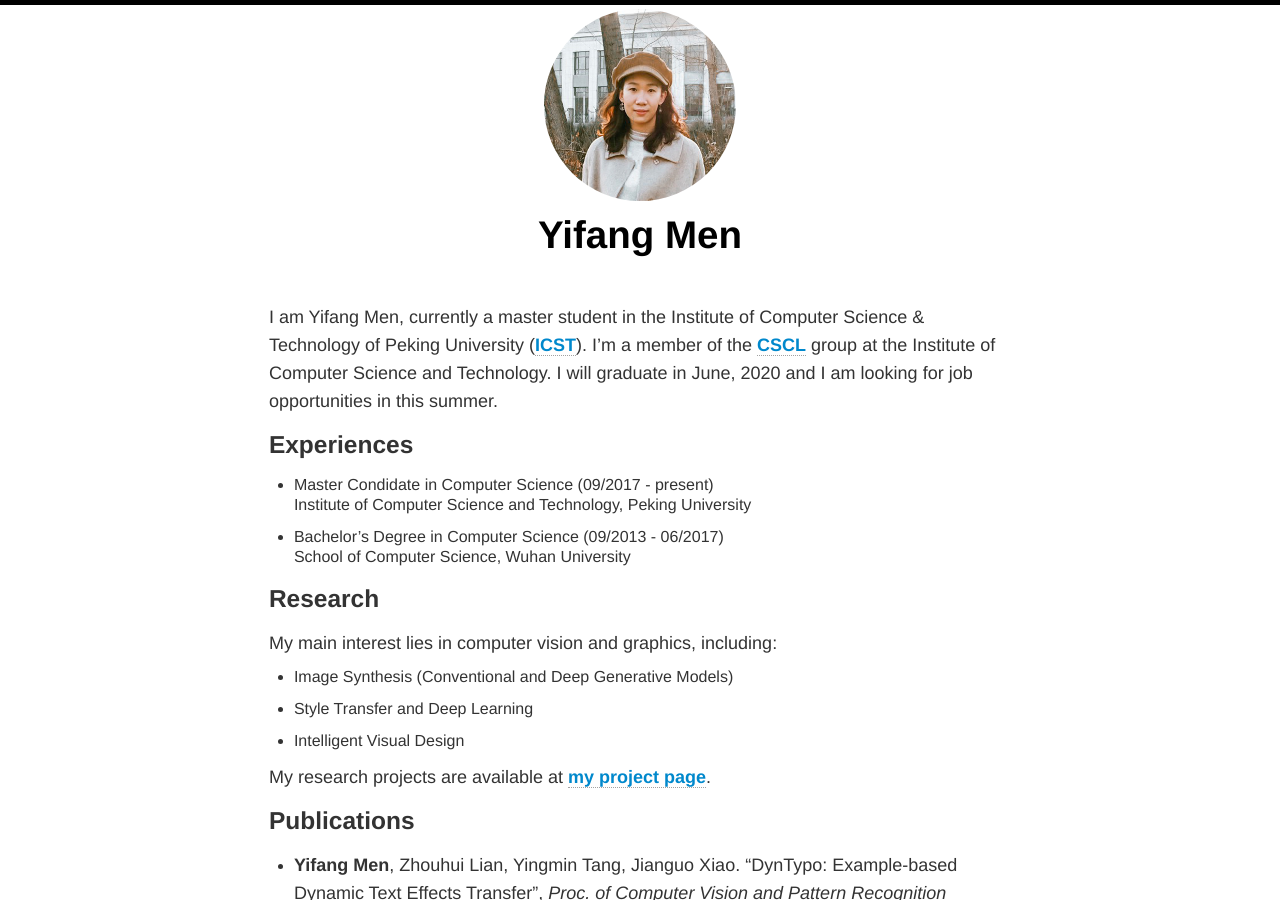
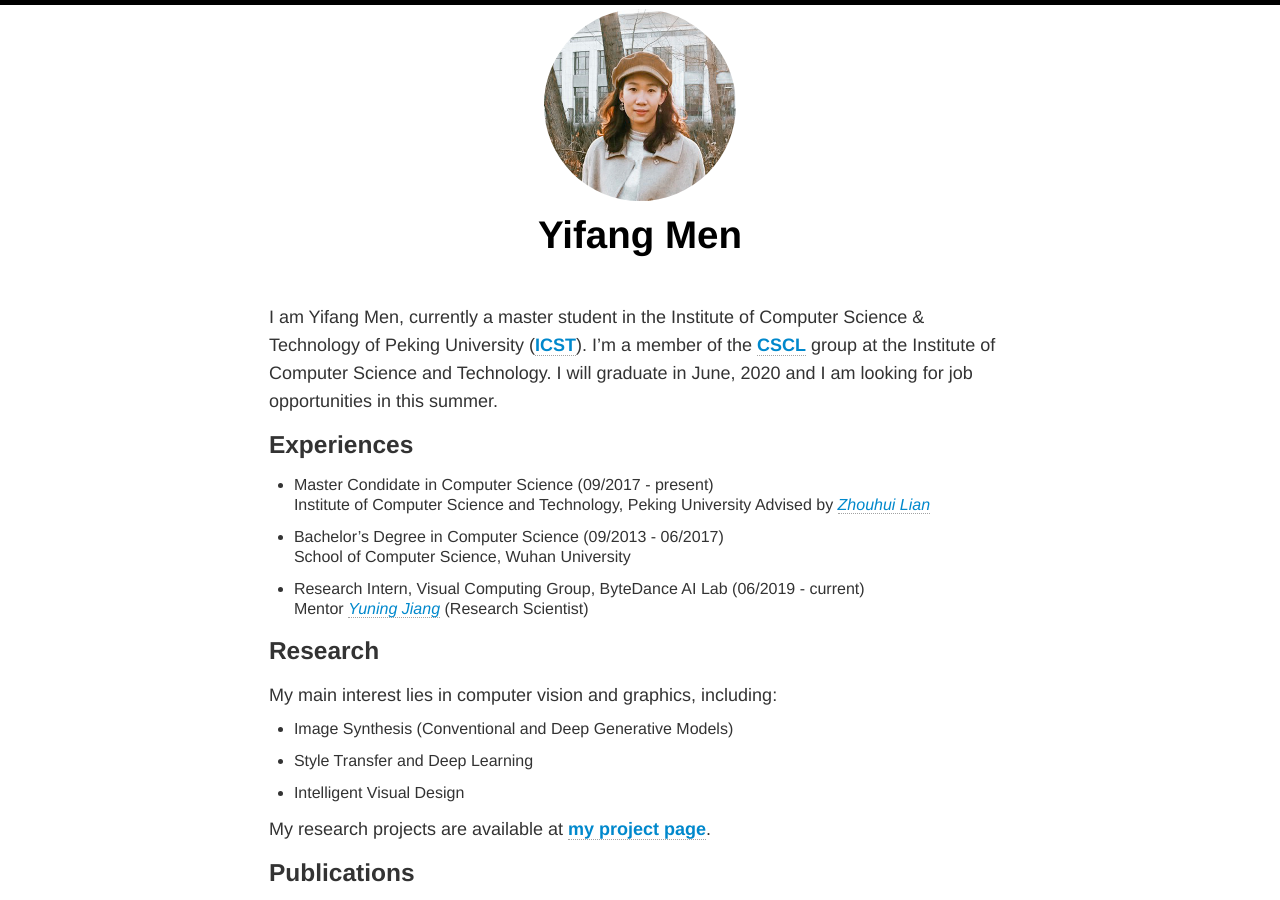
Before and after one commit to menyifang/menyifang.github.io, a Jekyll site: the page built from index.md, in a window 1280 px wide and 900 px high. Built offline with Jekyll 4.4.1, drawn with Linux system fonts in a browser that asks for light colours; nearby versions of some CDN libraries.

Commit message:
update index

```diff
--- a/index.md
+++ b/index.md
@@ -11,8 +11,11 @@ I will graduate in June, 2020 and I am looking for job opportunities in this sum
 ### Experiences
 * Master Condidate in Computer Science (09/2017 - present)\\
   Institute of Computer Science and Technology, Peking University
+  Advised by [*Zhouhui Lian*](http://www.icst.pku.edu.cn/zlian/)
 * Bachelor's Degree in Computer Science (09/2013 - 06/2017)\\
   School of Computer Science, Wuhan University
+* Research Intern, Visual Computing Group, ByteDance AI Lab (06/2019 - current)\\
+  Mentor [*Yuning Jiang*](https://yuningjiang.github.io/) (Research Scientist)
 
 ### Research
 My main interest lies in computer vision and graphics, including:
```
